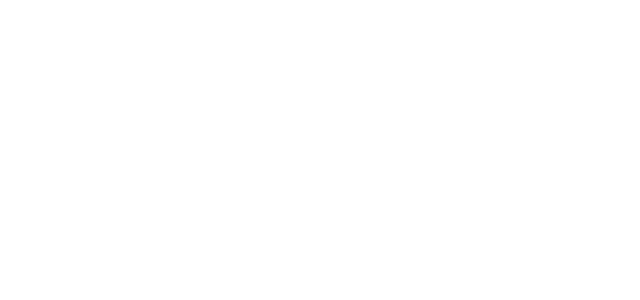
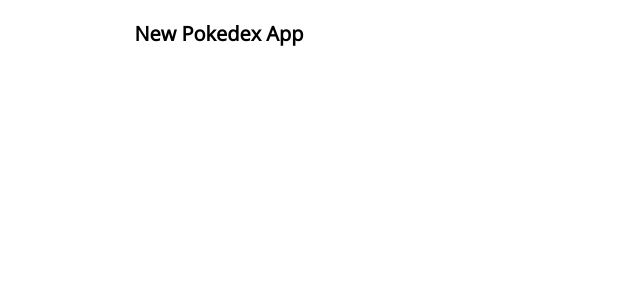
Before and after one commit to marieooq/pokedex-styled-component, a React (Create React App) app: page / in a window 1280 px wide. Shown: the top 300 px of the page, without its empty margins (0-640 px from the left). Built offline with nearby package versions, Linux system fonts and the light colour scheme.

Commit message:
create a Layout component to wrap all content with it and make it looks neatly.

```diff
--- a/src/App.js
+++ b/src/App.js
@@ -1,7 +1,10 @@
+//components
+import Layout from "./components/Layout";
+
 const App = () => {
   return (
     <div className="App">
-
+      <Layout></Layout>
     </div>
   );
 }
--- /dev/null
+++ b/src/components/Layout.js
@@ -0,0 +1,14 @@
+import React from 'react'
+
+const Layout = ({children}) => {
+    return (
+      <div className="layout">
+        <div className="layout-inner">
+                <div className="layout-page-title">New Pokedex App</div>
+                {children}
+        </div>
+      </div>
+    );
+}
+
+export default Layout
--- /dev/null
+++ b/src/sass/_Layout.scss
@@ -0,0 +1,16 @@
+.layout{
+    .layout-inner{
+        width: 90%;
+        margin: 0 auto;
+
+        @include desktop{
+            width: 80%;
+        }
+
+        .layout-page-title{
+            font-size: 20px;
+            font-weight: 600;
+            margin: 20px 0 16px;
+        }
+    }
+}
--- a/src/sass/style.scss
+++ b/src/sass/style.scss
@@ -8,6 +8,8 @@
 @import "modules/fonts";
 @import "modules/mixins";
 
+@import "Layout.scss";
+
 
 body{
   font-family: 'Open Sans', sans-serif;
```
